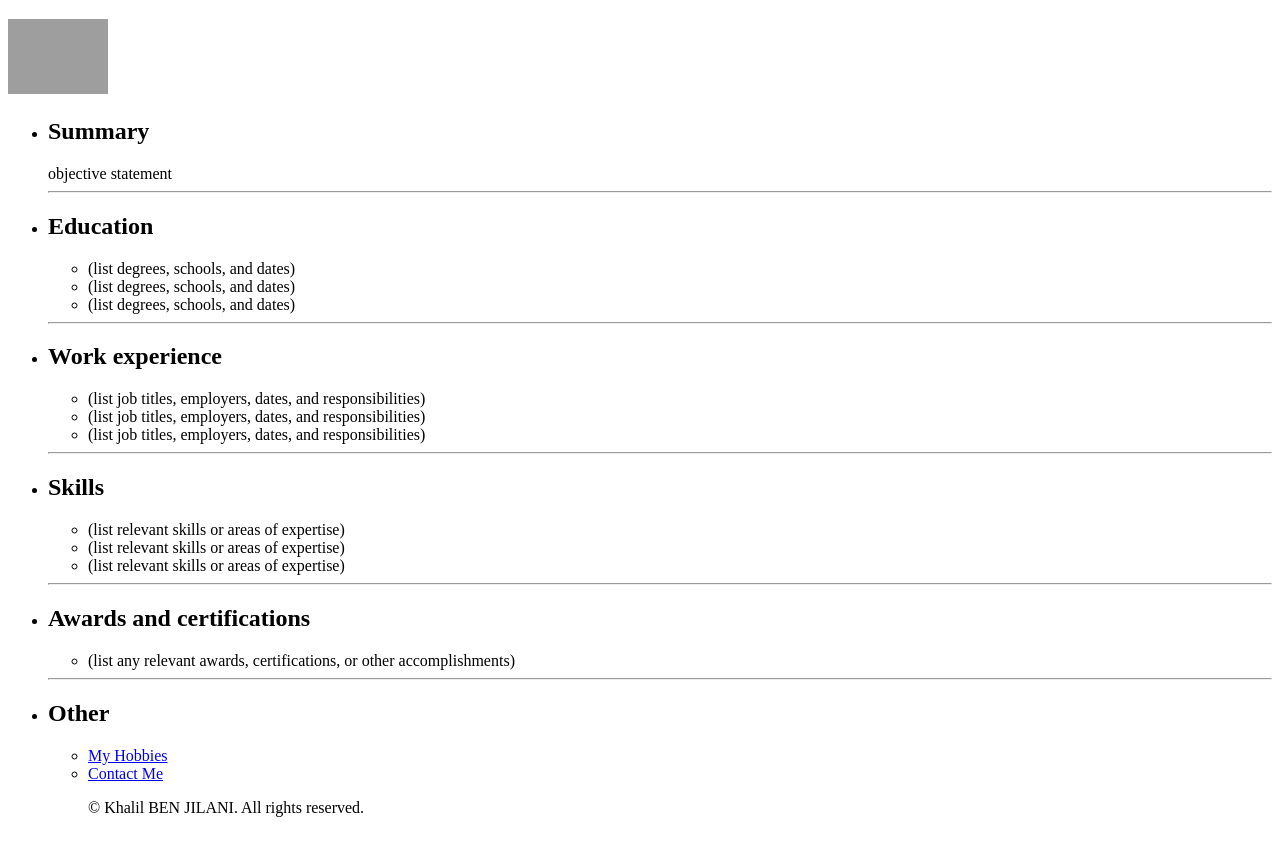
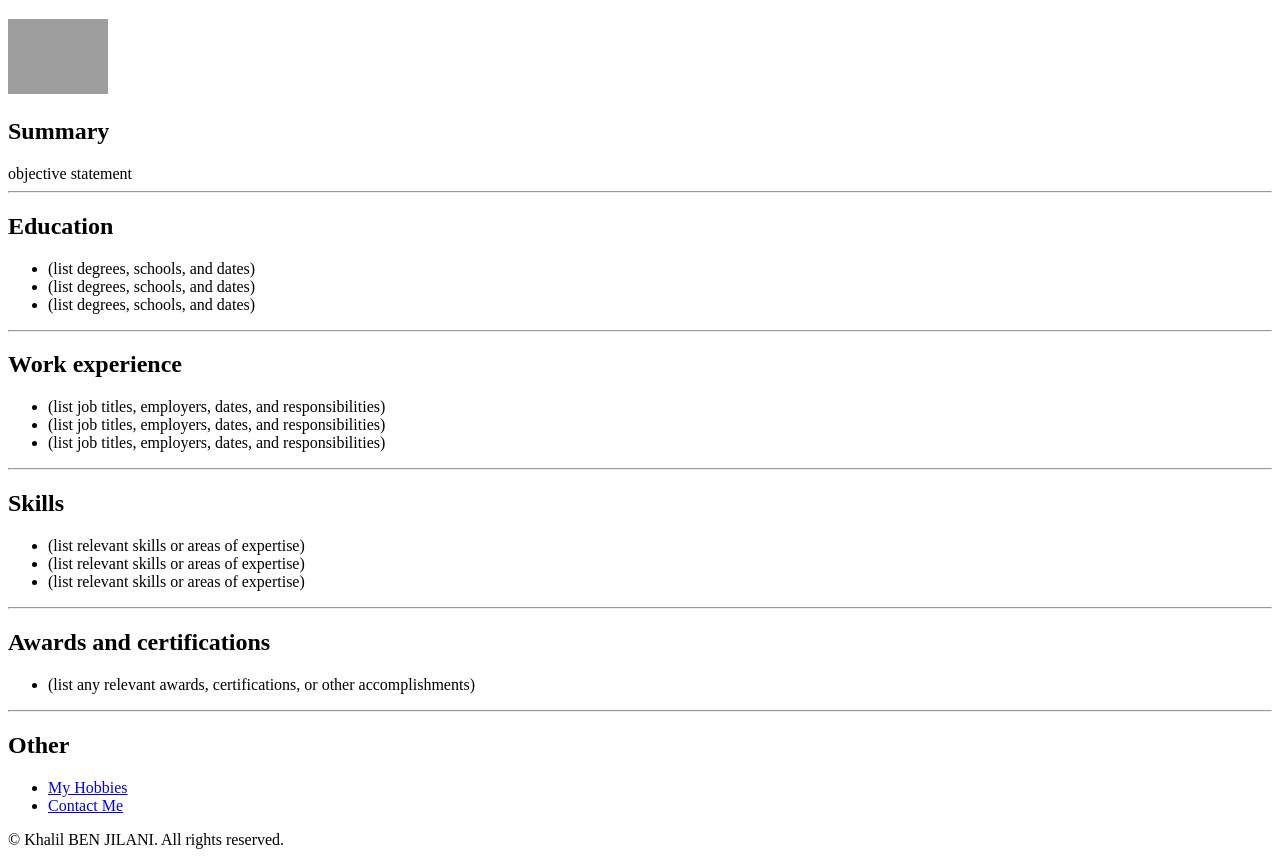
Before and after one commit to khalyyl-bj/My-Resume, a plain HTML site: page index.html in a window 1280 px wide. Shown: the part 61-926 px from the top of the page. Before the commit the page ends 894 px from the top, so only its background shows below. Drawn offline with Linux system fonts and the light colour scheme; grey boxes are pictures that could not be loaded.

Commit message:
Update index.html

```diff
--- a/index.html
+++ b/index.html
@@ -7,38 +7,37 @@
 <body>
     <h1>My Resume</h1>
     <img src="./image/programming-background-collage.jpg" width="100" alt="image web dev">
-    <ul>
-        <li><h2>Summary</h2> objective statement </li> <hr />
-        <li><h2>Education</h2></li>
+        <h2>Summary</h2> objective statement  <hr />
+        <h2>Education</h2>
         <ul>
             <li>(list degrees, schools, and dates)</li>
             <li>(list degrees, schools, and dates)</li>
             <li>(list degrees, schools, and dates)</li>
         </ul> <hr />
-        <li><h2>Work experience</h2></li>
+        <h2>Work experience</h2>
         <ul>
             <li>(list job titles, employers, dates, and responsibilities)</li>
             <li>(list job titles, employers, dates, and responsibilities)</li>
             <li>(list job titles, employers, dates, and responsibilities)</li>
         </ul> <hr />
-        <li><h2>Skills</h2></li>
+        <h2>Skills</h2>
         <ul>
             <li>(list relevant skills or areas of expertise)</li>
             <li>(list relevant skills or areas of expertise)</li>
             <li>(list relevant skills or areas of expertise)</li>
         </ul> <hr />
-        <li><h2>Awards and certifications</h2></li>
+        <h2>Awards and certifications</h2>
         <ul>
             <li>(list any relevant awards, certifications, or other accomplishments)</li>
         </ul> <hr />
-        <li><h2>Other</h2></li>
+        <h2>Other</h2>
         <ul>
             <li><a href="./My Hobbies.html">My Hobbies</a></li>
             <li><a href="./Contact Me.html">Contact Me</a></li>
         </ul>
-    <ul/>
     <footer>
         <p>© Khalil BEN JILANI. All rights reserved.</p>
       </footer>
 </body>
 </html>
+</html>
```
